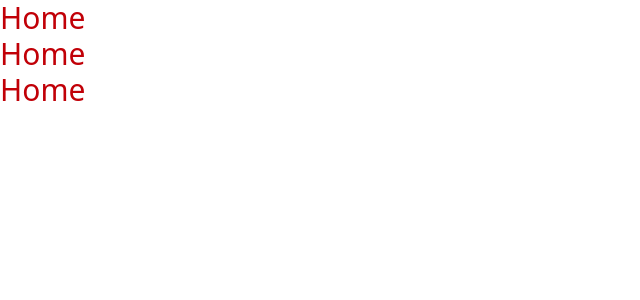
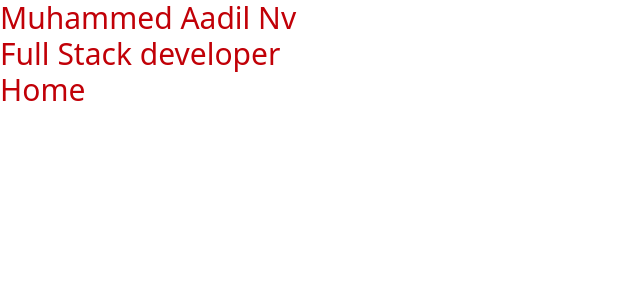
Before and after one commit to aadil-nv/my-portfolio, a React (Vite) app: page / in a window 1280 px wide. Shown: the top 300 px of the page, without its empty margins (0-640 px from the left). Built offline with nearby package versions, Linux system fonts and the light colour scheme.

Commit message:
dont make any changes

```diff
--- a/src/components/Home.tsx
+++ b/src/components/Home.tsx
@@ -2,8 +2,8 @@
 export default function Home() {
   return (
     <div>
-        <h1 className='text-3xl text-red-700'>Home</h1>
-        <h1 className='text-3xl text-red-700'>Home</h1>
+        <h1 className='text-3xl text-red-700'>Muhammed Aadil Nv</h1>
+        <h1 className='text-3xl text-red-700'>Full Stack developer </h1>
         <h1 className='text-3xl text-red-700'>Home</h1>
     </div>
   )
```
